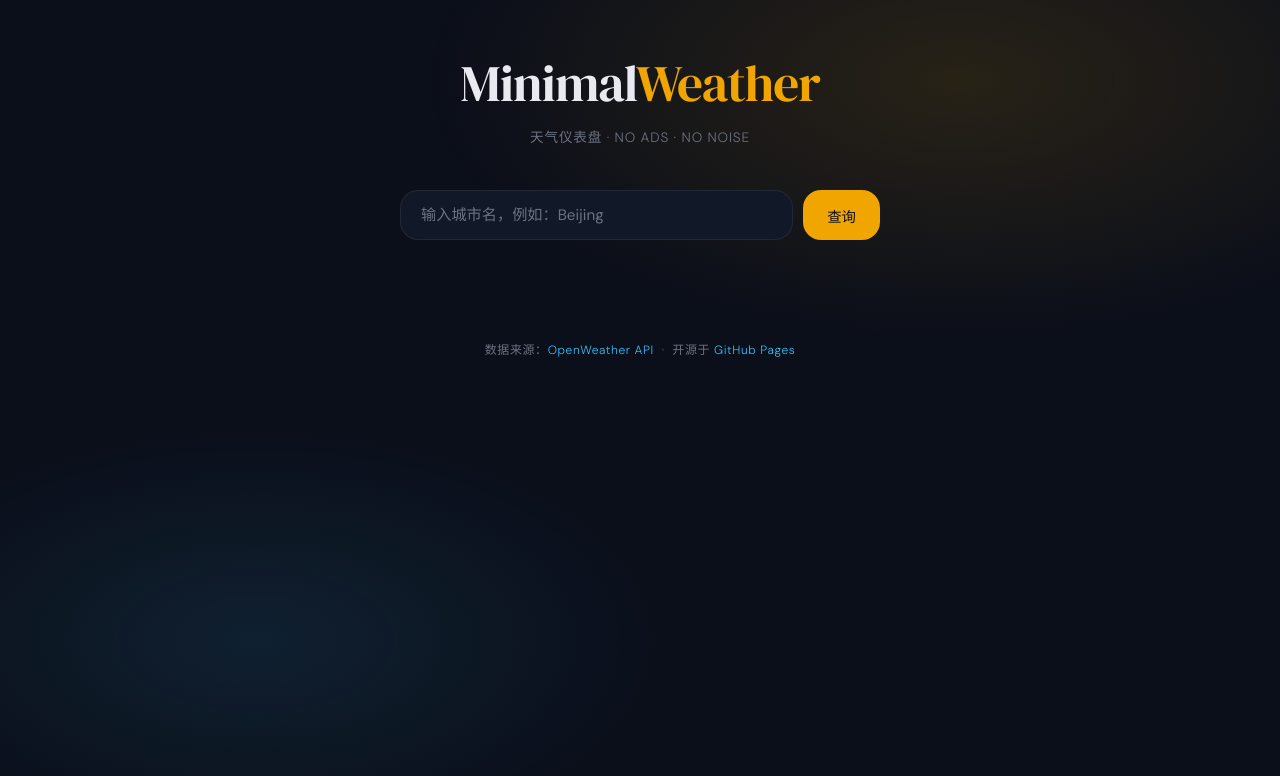
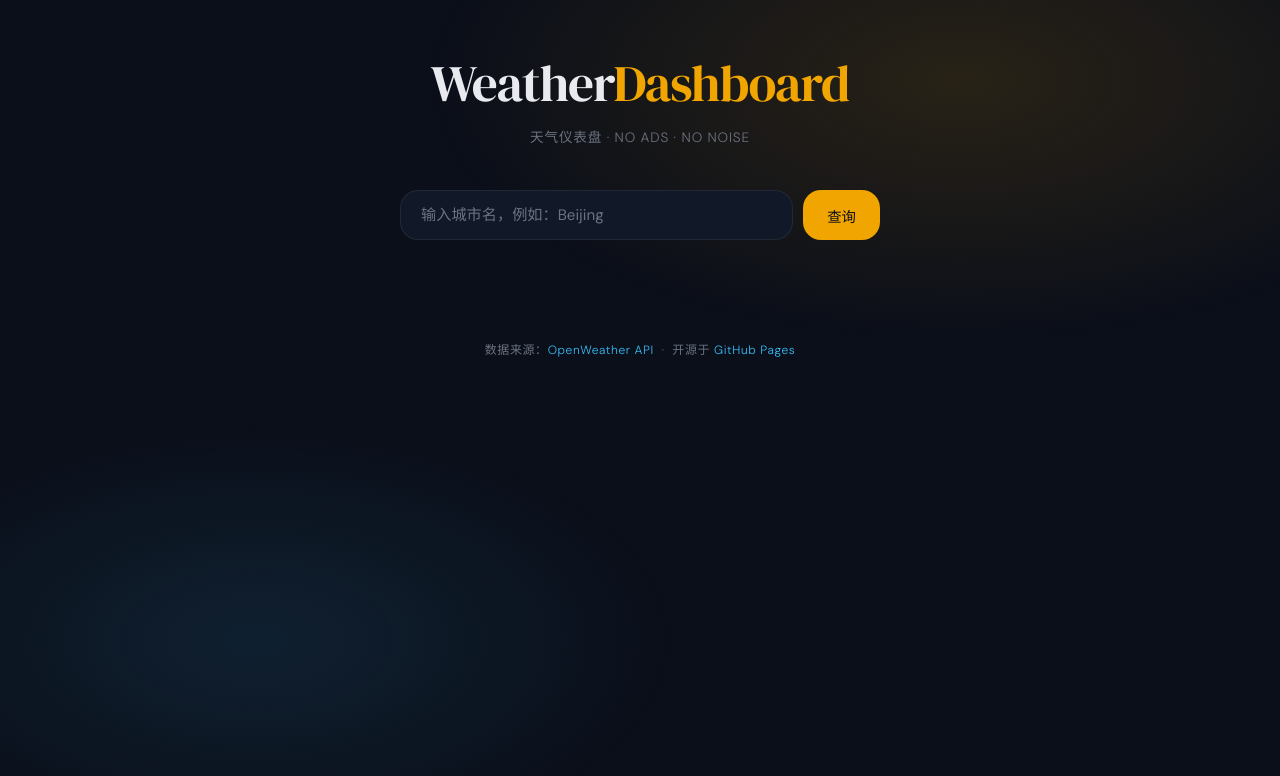
Before and after one commit to cochyu/Weather-Dashboard, a plain HTML site: page index.html in a window 1280 px wide. Drawn offline with Linux system fonts and the light colour scheme.

Commit message:
Enchange logo

```diff
--- a/index.html
+++ b/index.html
@@ -323,7 +323,7 @@
 <div class="wrap">
 
   <header>
-    <div class="logo">Minimal<span>Weather</span></div>
+    <div class="logo">Weather<span>Dashboard</span></div>
     <p>天气仪表盘 · No Ads · No Noise</p>
   </header>
 
@@ -407,7 +407,7 @@
 </div>
 
 <script>
-  // ── CONFIG ── 替换为你自己的 API Key
+  //  API Key
   const API_KEY = '74530a4dbe8da601a93d097cff43b550';
   const BASE    = 'https://api.openweathermap.org/data/2.5';
 
```
